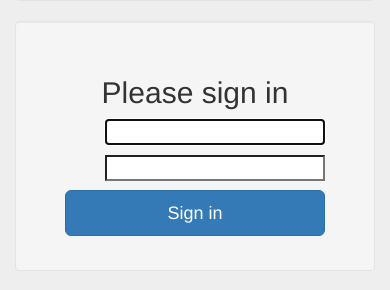
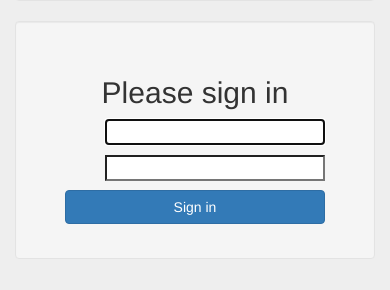
Before and after one commit to lorandDobai/django-HaiLaMasa, a Django app: page /login in a window 390 px wide. Shown: the part 188-478 px from the top of the page. Run offline with Django 3.2, Linux system fonts and the light colour scheme; some libraries are stand-ins or nearby versions.

Commit message:
Responsive fixes

```diff
--- a/HaiLaMasa/static/custom/css/login.css
+++ b/HaiLaMasa/static/custom/css/login.css
@@ -30,6 +30,10 @@ body {
 .form-signin .form-control:focus {
   z-index: 2;
 }
+.btn{
+  max-width:330px;
+
+}
 #id_password {
   width:220px;
   margin: 0 auto;
--- a/HaiLaMasa/templates/registration/login.html
+++ b/HaiLaMasa/templates/registration/login.html
@@ -13,7 +13,7 @@
             {{ form.username }}
             {{ form.password }}
         </ul>
-        <button class="btn btn-lg btn-primary btn-block" type="submit">Sign in</button>
+        <button class="btn btn-primary btn-block" type="submit">Sign in</button>
         <input type="hidden" name="next" value="{{ next }}"/>
     </form>
 </div>
```
